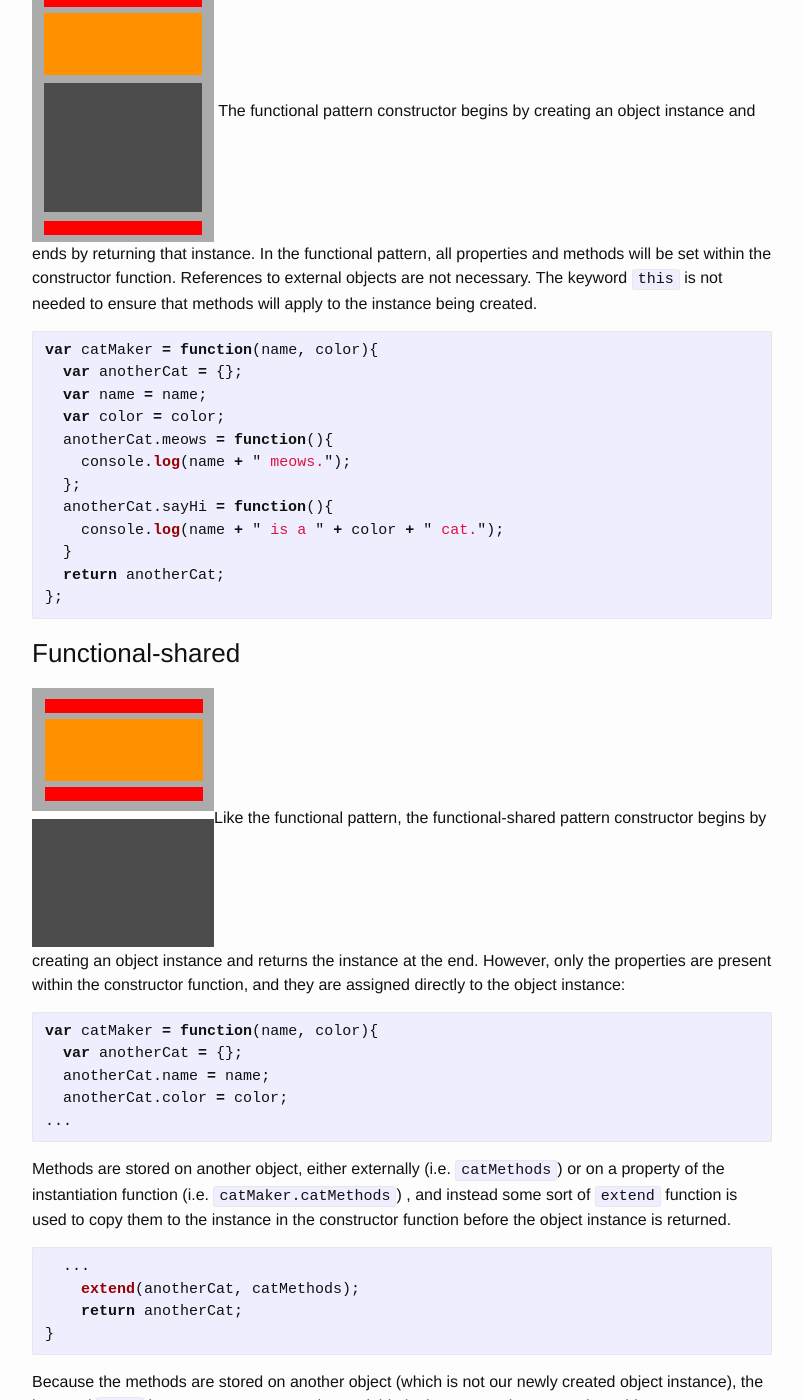
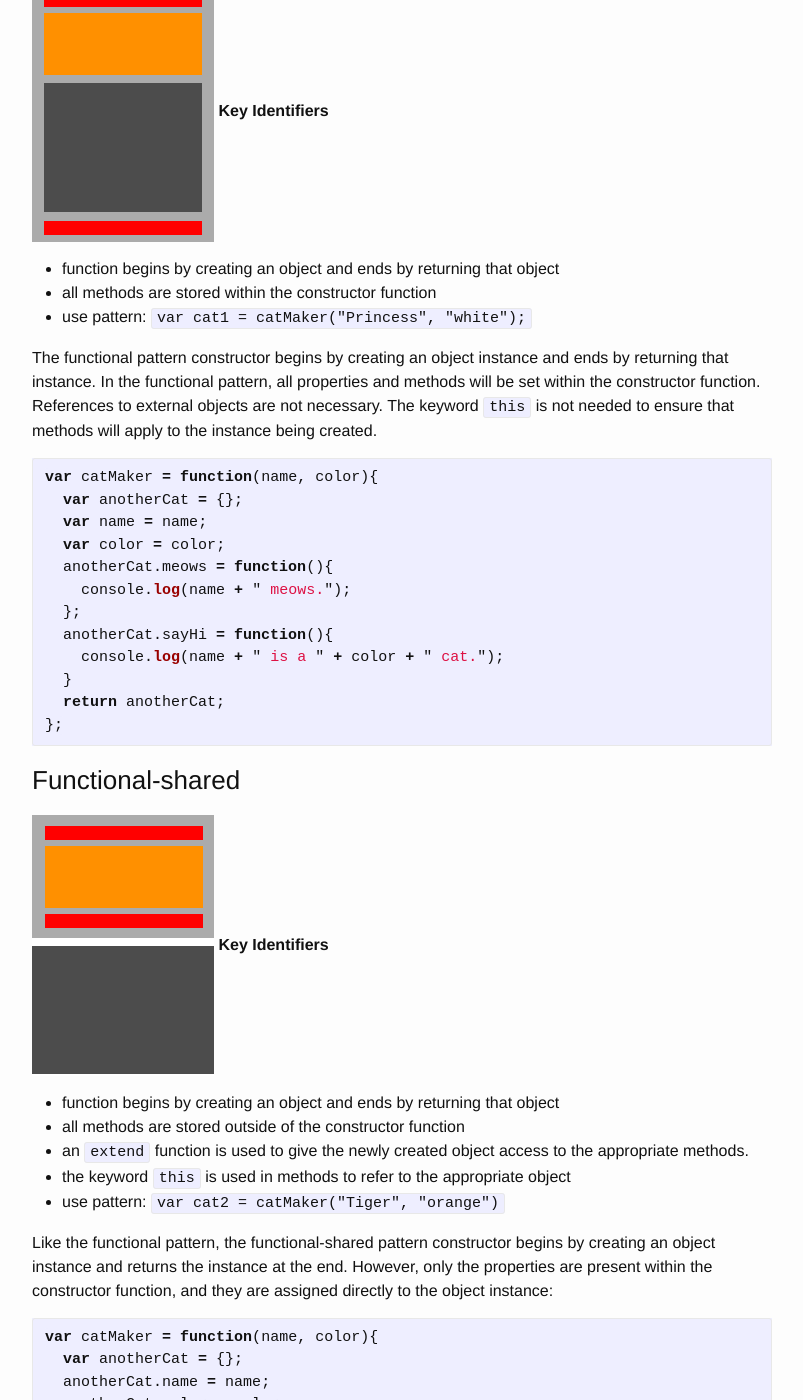
Before and after one commit to fswiecki/fswiecki.github.io, a Jekyll site: the page built from _posts/2016-03-04-instantiation-patterns.md, in a window 1280 px wide and 1400 px high, scrolled down 848 px. Shown: the whole window, without its empty margins (238-1041 px from the left). Built offline with Jekyll 4.4.1, drawn with Linux system fonts in a browser that asks for light colours; some of the changed text lies outside the part shown.

Commit message:
Saved 2016-03-04-instantiation-patterns.md with Dillinger.io

````diff
--- a/_posts/2016-03-04-instantiation-patterns.md
+++ b/_posts/2016-03-04-instantiation-patterns.md
@@ -12,7 +12,13 @@ One of the biggest obstacles in learning about prototype chains in JavaScript is
 There are four instantiation patterns in JavaScript: __functional, functional-shared, prototypal__, and __pseudoclassical__.  The first and last are quite distinct from each other, but the first three and the last three share enough similatirites of construction to be slightly confusing and the middle two are almost identical in appearance.
 
 ### Functional
-![A graphical representation of functional instantiation](https://raw.githubusercontent.com/fswiecki/fswiecki.github.io/master/_images/functional.png) The functional pattern constructor begins by creating an object instance and ends by returning that instance.  In the functional pattern, all properties and methods will be set within the constructor function. References to external objects are not necessary.  The keyword `this` is not needed to ensure that methods will apply to the instance being created.
+![A graphical representation of functional instantiation](https://raw.githubusercontent.com/fswiecki/fswiecki.github.io/master/_images/functional.png)
+__Key Identifiers__
+- function begins by creating an object and ends by returning that object
+- all methods are stored within the constructor function
+- use pattern: `var cat1 = catMaker("Princess", "white");`
+
+The functional pattern constructor begins by creating an object instance and ends by returning that instance.  In the functional pattern, all properties and methods will be set within the constructor function. References to external objects are not necessary.  The keyword `this` is not needed to ensure that methods will apply to the instance being created.
 ```javascript
 var catMaker = function(name, color){
   var anotherCat = {};
@@ -29,7 +35,15 @@ var catMaker = function(name, color){
 ```
 
 ### Functional-shared
-![A graphical representation of functional-shared instantiation](https://raw.githubusercontent.com/fswiecki/fswiecki.github.io/master/_images/functional-shared-prototypal.png)Like the functional pattern, the functional-shared pattern constructor begins by creating an object instance and returns the instance at the end. However, only the properties are present within the constructor function, and they are assigned directly to the object instance:
+![A graphical representation of functional-shared instantiation](https://raw.githubusercontent.com/fswiecki/fswiecki.github.io/master/_images/functional-shared-prototypal.png)
+__Key Identifiers__
+- function begins by creating an object and ends by returning that object
+- all methods are stored outside of the constructor function
+- an `extend` function is used to give the newly created object access to the appropriate methods.
+- the keyword `this` is used in methods to refer to the appropriate object
+- use pattern: `var cat2 = catMaker("Tiger", "orange")`
+
+Like the functional pattern, the functional-shared pattern constructor begins by creating an object instance and returns the instance at the end. However, only the properties are present within the constructor function, and they are assigned directly to the object instance:
 ```javascript
 var catMaker = function(name, color){
   var anotherCat = {};
@@ -56,7 +70,16 @@ catMethods.sayHi = function(){
 ```
 
 ### Prototypal
-![A graphical representation of prototypal instantiation](https://raw.githubusercontent.com/fswiecki/fswiecki.github.io/master/_images/functional-shared-prototypal.png) On the surface, prototypal instantiation looks very similar to functional-shared instantiation. All the important pieces are organized in the same way, but `Object.create()` is used to create a prototypal lookup for the methods instead of just extending the object instance to contain them.
+![A graphical representation of prototypal instantiation](https://raw.githubusercontent.com/fswiecki/fswiecki.github.io/master/_images/functional-shared-prototypal.png)
+__Key Identifiers__
+- function begins by creating an object and ends by returning that object
+- all methods are stored outside of the constructor function
+- a prototypal relationship is established with `Object.create()`
+- the keyword `this` is used in methods to refer to the appropriate object
+- use pattern: `var cat3 = catMaker("Fluffy", "grey");`
+
+
+On the surface, prototypal instantiation looks very similar to functional-shared instantiation. All the important pieces are organized in the same way, but `Object.create()` is used to create a prototypal lookup for the methods instead of just extending the object instance to contain them.
 ```javascript
 var catMaker = function(name, color){
   var anotherCat = Object.create(catMethods);
@@ -70,7 +93,14 @@ var catMaker = function(name, color){
 ```
 
 ### Pseudoclassical
-![A graphical representation of pseudoclassical instantiation](https://raw.githubusercontent.com/fswiecki/fswiecki.github.io/master/_images/pseudoclassical.png) The first thing you will probably notice about a pseudoclassical constructor function is that it's a few lines of code shorter.  Because pseudoclassical instantiation relies on the `new` keyword, it is unnecessary to write out the creation of a new object instance inside the constructor function -- JavaScript will take care of that for us.  Since there is no longer a named variable for the instance being worked on, the keyword `this` will need to be employed for property creation.
+![A graphical representation of pseudoclassical instantiation](https://raw.githubusercontent.com/fswiecki/fswiecki.github.io/master/_images/pseudoclassical.png)
+__Key Identifiers__
+- properties declared with `this`
+- no return statement inside constructor function
+- methods stored on the `.prototype` property
+- usage pattern: `var cat4 = new catMaker("Mittens", "tabby");`
+
+The first thing you will probably notice about a pseudoclassical constructor function is that it's a few lines of code shorter.  Because pseudoclassical instantiation relies on the `new` keyword, it is unnecessary to write out the creation of a new object instance inside the constructor function -- JavaScript will take care of that for us.  Since there is no longer a named variable for the instance being worked on, the keyword `this` will need to be employed for property creation.
 ```javascript
 var catMaker = function(name, color){
   this.name = name;
@@ -80,7 +110,7 @@ var catMaker = function(name, color){
   Methods for pseudoclassical constructors *must* be stored on the `.prototype` property of the constructor in order to be found.
   ```javascript
 catMaker.prototype.meows = function(){
-  console.log(name + " meows.");
+  console.log(this.name + " meows.");
 };
 catMaker.prototype.sayHi = function(){
   console.log(this.name + " is a " + this.color + " cat.");
````
